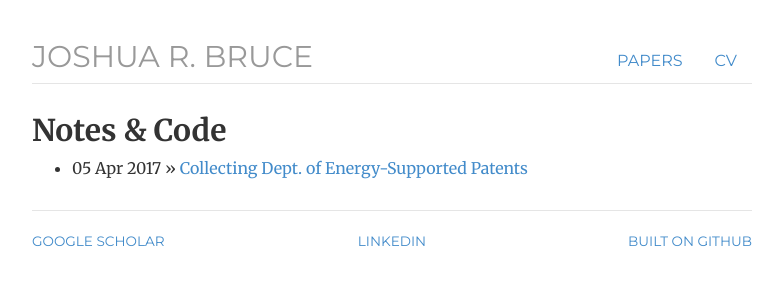
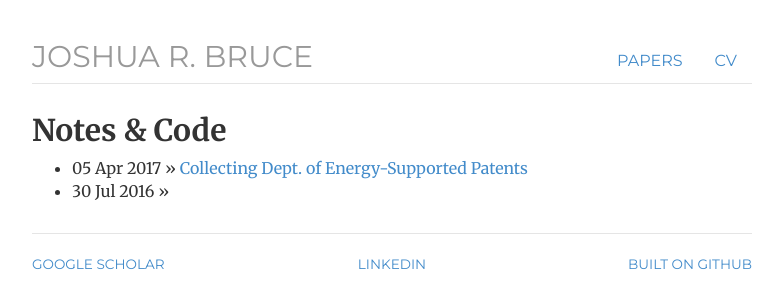
Before and after one commit to joshuarbruce/joshuarbruce.github.io, a Jekyll site: the page built from notes/index.html, in a window 1280 px wide. Shown: the top 308 px of the page, without its empty margins (248-1031 px from the left). Built offline with Jekyll 4.4.1, drawn with Linux system fonts in a browser that asks for light colours; nearby versions of some CDN libraries.

Commit message:
Update index.html

```diff
--- a/notes/index.html
+++ b/notes/index.html
@@ -10,6 +10,8 @@ title: Notes & Code
     <li><span>{{ post.date | date_to_string }}</span> &raquo; <a href="{{ post.url }}" title="{{ post.title }}">{{ post.title }}
       </a>
   </li>
-  {% endfor %}
-
+    {% endfor %}
+  <li>
+    <span>30 Jul 2016</span> &raquo; <a href="https://taylorwhitten.github.io/blog/RSQLite1" title="Introduction to SQL and Relational Databases for R-users: Part 1" target = "_blank">
+    </a></li>
 </ul>
```
